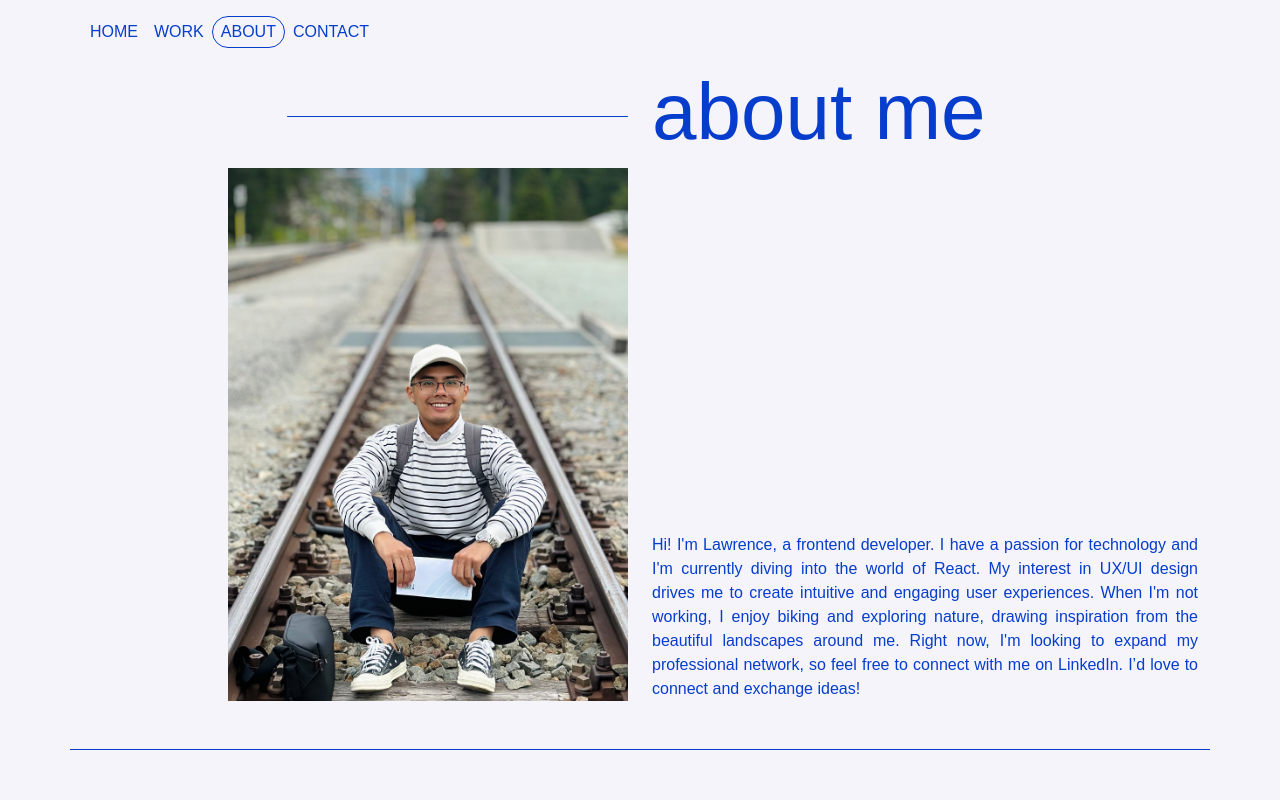
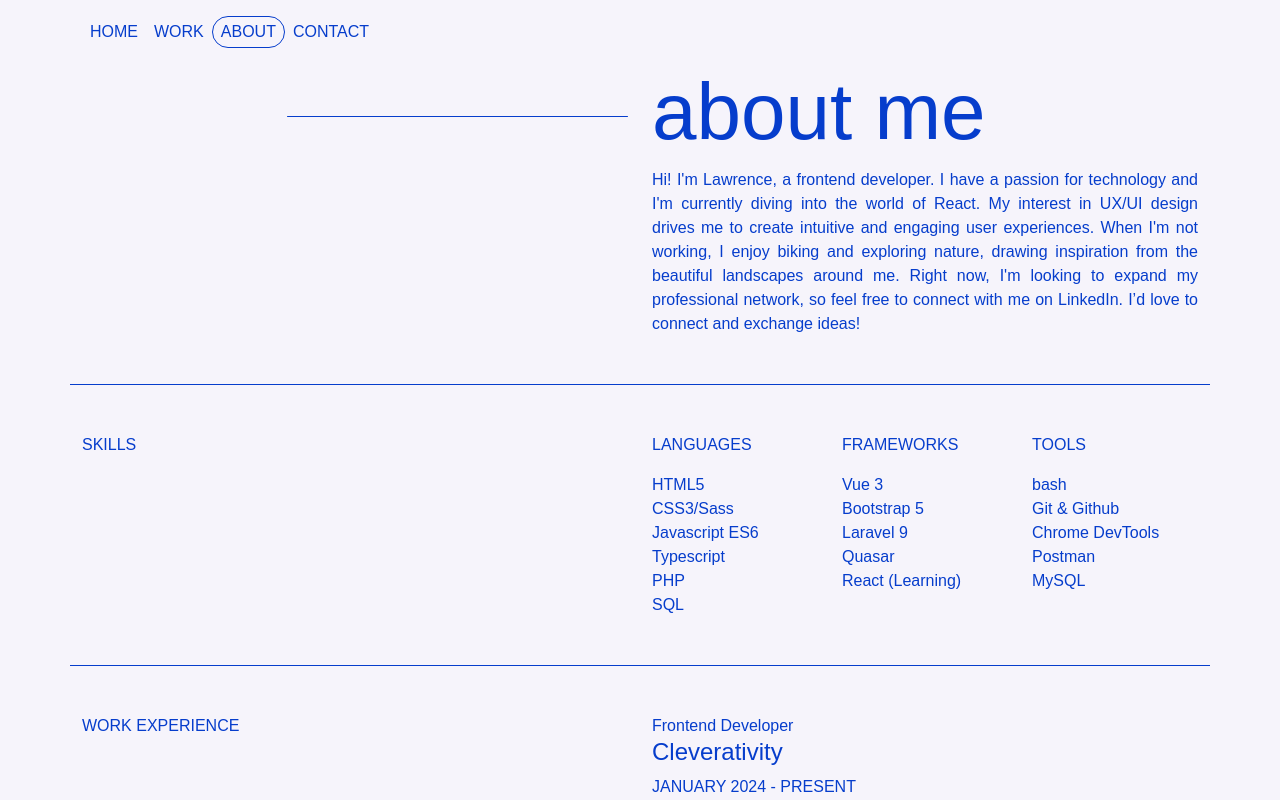
Before and after one commit to lawrencedulian/my-portfolio, a Vue app: page /about in a window 1280 px wide. Shown: the top 800 px of the page. Built offline with nearby package versions, Linux system fonts and the light colour scheme.

Commit message:
remove profile pic

```diff
--- a/src/pages/AboutPage.vue
+++ b/src/pages/AboutPage.vue
@@ -57,7 +57,7 @@ export default {
             </div>
 
             <div class="col-lg-6 d-flex justify-content-end">
-                <img class="profile m-0" src="../assets/img/profile.jpeg" alt="">
+                <!-- <img class="profile m-0" src="../assets/img/profile.jpeg" alt=""> -->
             </div>
             <div class="text col-lg-6 col-md-12 d-flex flex-column justify-content-end">
                 <p class="description text-justify">
```
